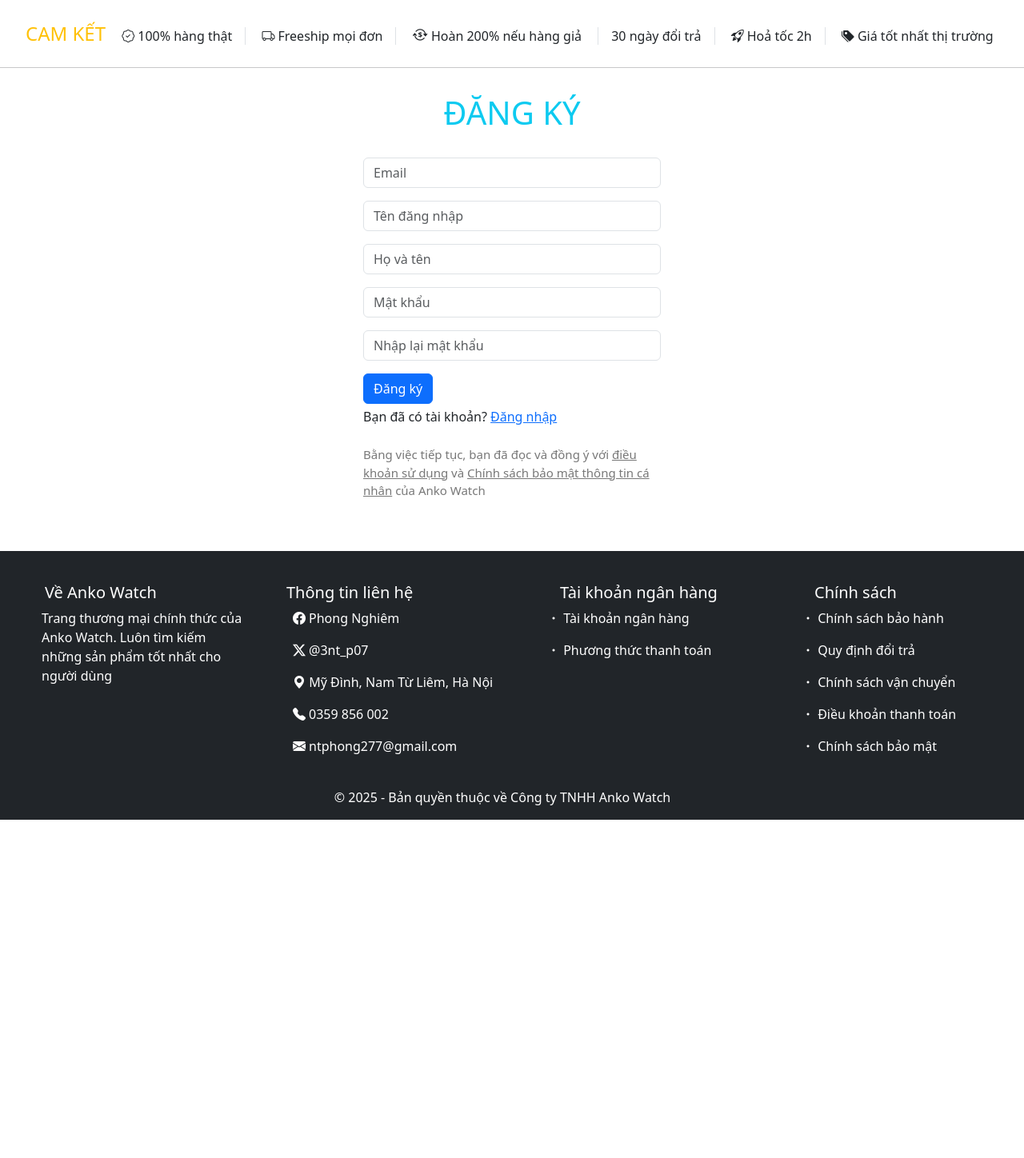
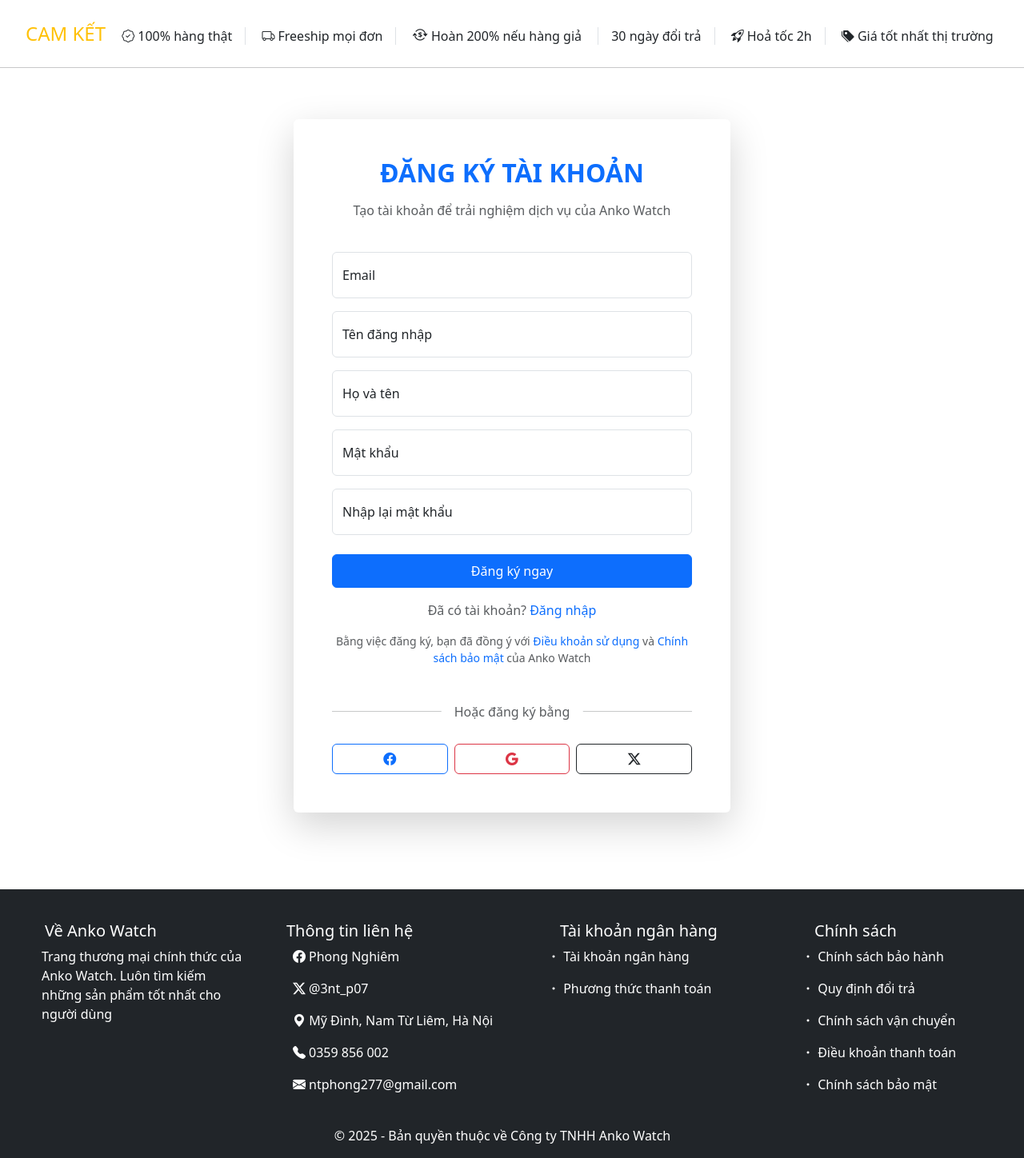
Before and after one commit to nhims2073/AnkoWatch-Ecommerce, a Flask app: page /register in a window 1280 px wide. Shown: the part 251-1699 px from the top of the page at 80% size. Before the commit the page ends 1276 px from the top, so only its background shows below. Run offline with Flask 3, Linux system fonts and the light colour scheme; some libraries are stand-ins or nearby versions.

Commit message:
update login and register form

```diff
--- a/templates/auth/register.html
+++ b/templates/auth/register.html
@@ -14,28 +14,82 @@
 
     <hr>
     <form>
-        <div class="container">
-            <div class="brand d-flex flex-column align-items-center justify-content-center">
-                <div class="slogan my-3 text-info">
-                    <h1 class="mb-3 text-uppercase">Đăng ký</h1>
-                </div>
-            </div>
-            <div class="input d-flex flex-row justify-content-center align-items-center">
-                <div class="col-12 col-lg-4 col-md-6 col-sm-6">
-                    <input type="email" class="form-control mb-3" placeholder="Email">
-                    <input type="text" class="form-control mb-3" placeholder="Tên đăng nhập">
-                    <input type="text" class="form-control mb-3" placeholder="Họ và tên">
-                    <input type="password" class="form-control mb-3" placeholder="Mật khẩu">
-                    <input type="password" class="form-control mb-3" placeholder="Nhập lại mật khẩu">
-                    <div>
-                        <button type="submit" class="btn btn-primary">Đăng ký</button>
+        <div class="container py-5">
+            <div class="row justify-content-center">
+                <div class="col-12 col-md-8 col-lg-6">
+                    <div class="card shadow-lg border-0 rounded-lg">
+                        <div class="card-body p-5">
+                            <!-- Logo và tiêu đề -->
+                            <div class="text-center mb-4">
+                                <h2 class="text-primary fw-bold mb-3">ĐĂNG KÝ TÀI KHOẢN</h2>
+                                <p class="text-muted">Tạo tài khoản để trải nghiệm dịch vụ của Anko Watch</p>
+                            </div>
+
+                            <!-- Form đăng ký -->
+                            <form>
+                                <div class="form-floating mb-3">
+                                    <input type="email" class="form-control" id="email" placeholder="Email">
+                                    <label for="email">Email</label>
+                                </div>
+
+                                <div class="form-floating mb-3">
+                                    <input type="text" class="form-control" id="username" placeholder="Tên đăng nhập">
+                                    <label for="username">Tên đăng nhập</label>
+                                </div>
+
+                                <div class="form-floating mb-3">
+                                    <input type="text" class="form-control" id="fullname" placeholder="Họ và tên">
+                                    <label for="fullname">Họ và tên</label>
+                                </div>
+
+                                <div class="form-floating mb-3">
+                                    <input type="password" class="form-control" id="password" placeholder="Mật khẩu">
+                                    <label for="password">Mật khẩu</label>
+                                </div>
+
+                                <div class="form-floating mb-4">
+                                    <input type="password" class="form-control" id="confirm-password" placeholder="Nhập lại mật khẩu">
+                                    <label for="confirm-password">Nhập lại mật khẩu</label>
+                                </div>
+
+                                <button type="submit" class="btn btn-primary w-100 py-2 mb-3">Đăng ký ngay</button>
+
+                                <div class="text-center mb-3">
+                                    <span class="text-muted">Đã có tài khoản? </span>
+                                    <a href="{{ url_for('login') }}" class="text-primary text-decoration-none">Đăng nhập</a>
+                                </div>
+
+                                <!-- Điều khoản -->
+                                <div class="text-center small text-muted">
+                                    <p>Bằng việc đăng ký, bạn đã đồng ý với
+                                        <a href="{{ url_for('policy') }}" class="text-decoration-none">Điều khoản sử dụng</a> và
+                                        <a href="{{ url_for('policy') }}#policy-privacy" class="text-decoration-none">Chính sách bảo mật</a>
+                                        của Anko Watch
+                                    </p>
+                                </div>
+
+                                <!-- Đăng ký bằng mạng xã hội -->
+                                <div class="position-relative my-4">
+                                    <hr>
+                                    <p class="text-center position-absolute top-50 start-50 translate-middle bg-white px-3 text-muted">
+                                        Hoặc đăng ký bằng
+                                    </p>
+                                </div>
+
+                                <div class="d-flex gap-2 justify-content-center">
+                                    <a href="#" class="btn btn-outline-primary flex-grow-1">
+                                        <i class="bi bi-facebook"></i>
+                                    </a>
+                                    <a href="#" class="btn btn-outline-danger flex-grow-1">
+                                        <i class="bi bi-google"></i>
+                                    </a>
+                                    <a href="#" class="btn btn-outline-dark flex-grow-1">
+                                        <i class="bi bi-twitter-x"></i>
+                                    </a>
+                                </div>
+                            </form>
+                        </div>
                     </div>
-                    <label class="mt-1 mb-4">
-                        Bạn đã có tài khoản? <a href="{{ url_for('login') }}">Đăng nhập</a>
-                    </label>
-                    <p style="font-size: 15px; color: #787878">Bằng việc tiếp tục, bạn đã đọc và đồng ý với
-                        <a href="{{ url_for('policy') }}" style="color: #787878">điều khoản sử dụng</a> và <a href="{{ url_for('policy') }}#policy-privacy" style="color: #787878">
-                            Chính sách bảo mật thông tin cá nhân</a> của Anko Watch</p>
                 </div>
             </div>
         </div>
```
Also changed, not shown: templates/auth/login.html (+58 -32 lines).
